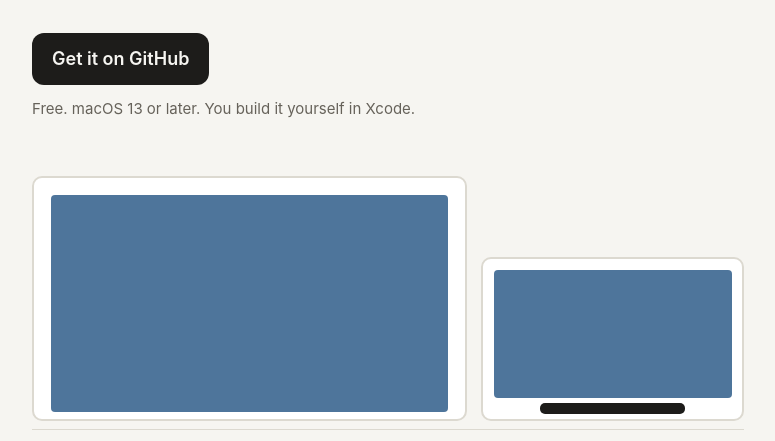
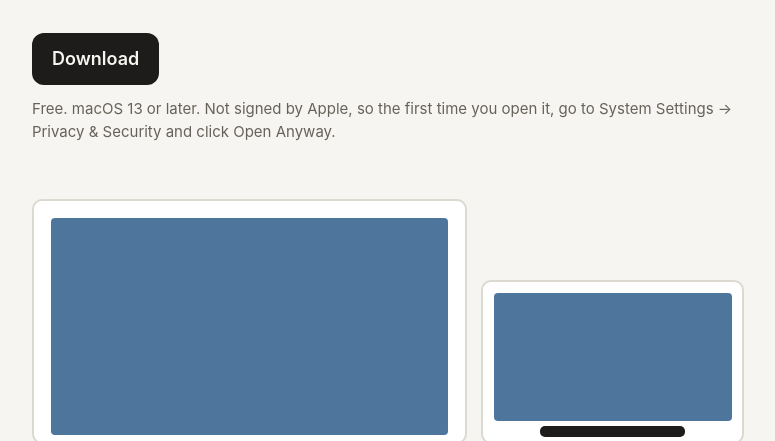
Before and after one commit to traes008/docksnug, a plain HTML site: page index.html in a window 1280 px wide. Shown: the part 389-830 px from the top of the page, without its empty margins (252-1027 px from the left). Drawn offline with Linux system fonts and the light colour scheme.

Commit message:
Add a ready-made download
An ad-hoc signed build, so it carries no personal certificate.

Co-Authored-By: Claude Fable 5.2 <noreply@anthropic.com>

```diff
--- a/index.html
+++ b/index.html
@@ -83,8 +83,8 @@ footer { margin-top: 72px; padding-top: 20px; border-top: 1px solid var(--line);
 
   <h1>Your Dock moved. Your windows didn't.</h1>
   <p class="lead">With two monitors, the Dock jumps between screens and your windows don't resize. DockSnug resizes them.</p>
-  <a class="get" href="https://github.com/traes008/docksnug">Get it on GitHub</a>
-  <p class="note">Free. macOS 13 or later. You build it yourself in Xcode.</p>
+  <a class="get" href="DockSnug.zip">Download</a>
+  <p class="note">Free. macOS 13 or later. Not signed by Apple, so the first time you open it, go to System Settings → Privacy &amp; Security and click Open Anyway.</p>
 
   <div class="demo" role="img" aria-label="Two monitors. As the Dock moves from one to the other, the window on each screen resizes to fill the free space.">
     <div class="screen big"><div class="win"></div><div class="dock"></div></div>
```
Also changed, not shown: 2 other files.
